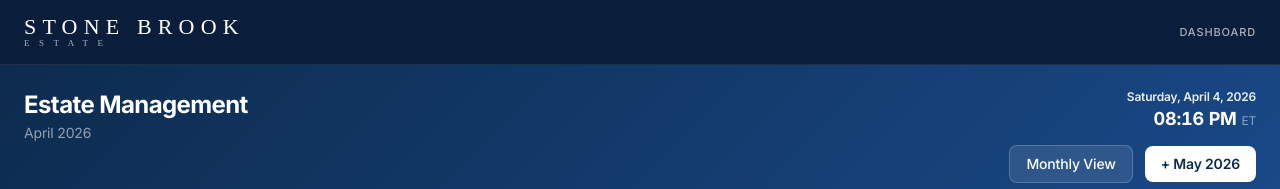
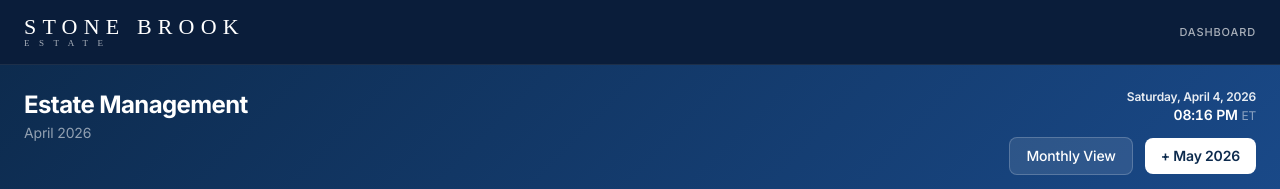
Before and after one commit to AI-VisionariesStudio/monthly-money, a Next.js app: page /dashboard in a window 1280 px wide. Shown: the top 189 px of the page. Built offline with nearby package versions, Linux system fonts and the light colour scheme; no server answers; the database is empty.

Commit message:
feat: reduce clock font size in dashboard header
Co-Authored-By: Claude Sonnet 4.6 <noreply@anthropic.com>

```diff
--- a/app/dashboard/page.tsx
+++ b/app/dashboard/page.tsx
@@ -244,7 +244,7 @@ export default function DashboardPage() {
                 <p className="text-xs font-semibold" style={{ color: "rgba(255,255,255,0.9)" }}>
                   {fmtEasternTime(now).weekday}, {fmtEasternTime(now).date}
                 </p>
-                <p className="text-lg font-bold tabular-nums" style={{ color: "#ffffff" }}>
+                <p className="text-sm font-semibold tabular-nums" style={{ color: "#ffffff" }}>
                   {fmtEasternTime(now).time} <span className="text-xs font-normal" style={{ color: "rgba(255,255,255,0.5)" }}>ET</span>
                 </p>
               </div>
```
